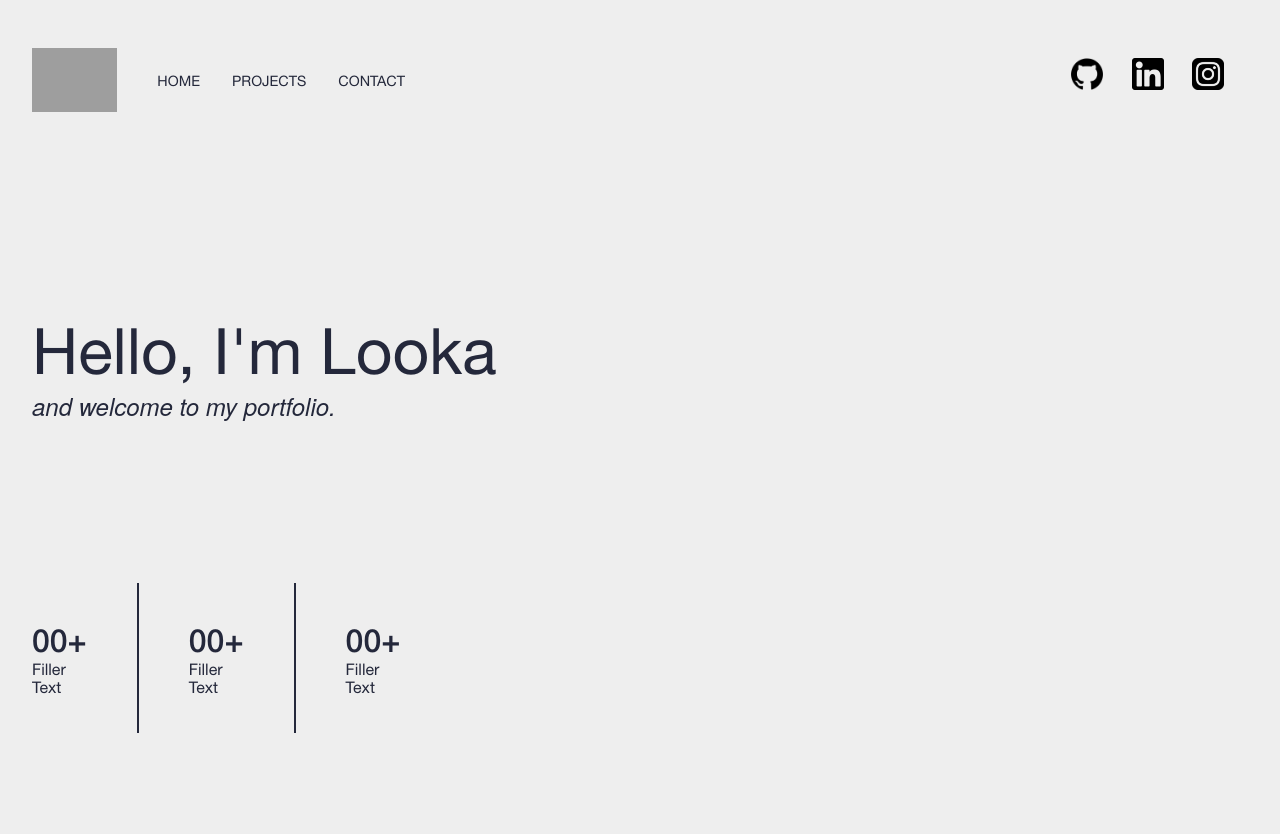
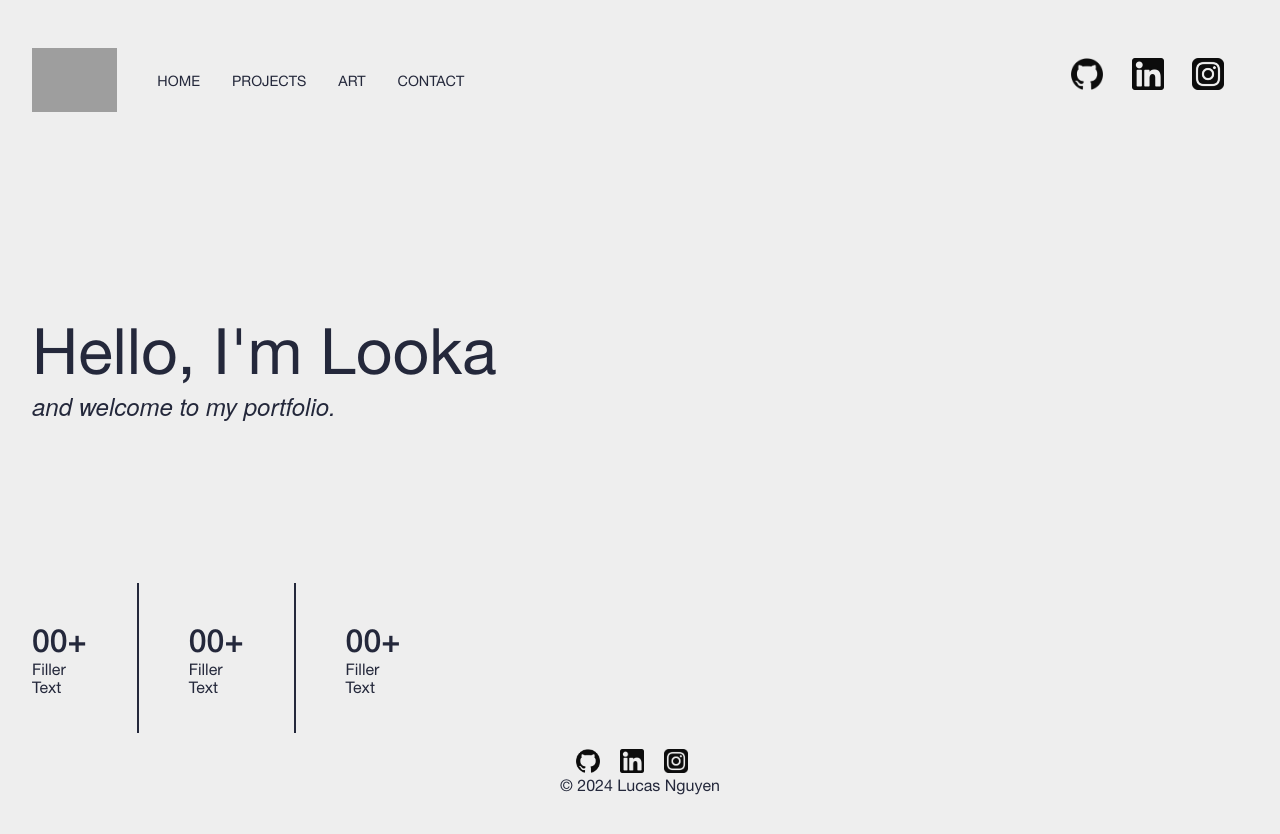
Before and after one commit to looka-n/looka-n.github.io, a plain HTML site: page index.html in a window 1280 px wide. Shown: the top 834 px of the page. After the commit the page ends 800 px from the top, so only its background shows below. Drawn offline with Linux system fonts and the light colour scheme; grey boxes are pictures that could not be loaded; a web font is replaced by a local one.

Commit message:
Add footer and new link to art page

```diff
--- a/index.html
+++ b/index.html
@@ -8,12 +8,13 @@
 </head>
 <body>
 
-    <!-- Navigation Bar -->
+    <!-- Navigation bar -->
     <nav>
         <img class="nav-logo" src="assets/index/logo.jpg">
         <ul class="nav-links">
             <li><a class="hover-bar load-fade" href="">HOME</a></li>
             <li><a class="hover-bar load-fade" href="pages/projects.html">PROJECTS</a></li>
+            <li><a class="hover-bar load-fade" href="pages/art.html">ART</a></li>
             <li><a class="hover-bar load-fade" href="pages/contact.html">CONTACT</a></li>
         </ul>
         <div class="social-links load-fade">
@@ -25,7 +26,6 @@
 
     <!-- Intro -->
     <div class="intro">
-        <!-- Text -->
         <h1 class="intro-slide no-select">
             Hello, I'm Looka
         </h1>
@@ -34,6 +34,7 @@
         </h2>
     </div>
 
+    <!-- Info section -->
     <div class="info-section load-fade">
         <div class="info-box">
             <h1>00+</h1>
@@ -51,5 +52,15 @@
         </div>
     </div>
 
+    <!-- Footer -->
+    <footer>
+        <div class="footer-links">
+            <a href="https://github.com/looka-n?tab=repositories"><img src="assets/index/logo_github.png"></a>
+            <a href="https://www.linkedin.com/in/nguyenlucas/"><img src="assets/index/logo_linkedin.png"></a>
+            <a href="https://www.instagram.com/heyitslooka/"><img src="assets/index/logo_instagram.png"></a>
+        </div>
+        <p>© 2024 Lucas Nguyen</p>
+    </footer>
+
 </body>
 </html>
--- a/style.css
+++ b/style.css
@@ -54,7 +54,6 @@
 /* Body */
 body {
     font-size: 1em;
-    min-height: 200vh;
     background-color: #eeeeee;
     margin-left: 2.5%;
     margin-right: 2.5%;
@@ -90,6 +89,12 @@ nav {
     filter: invert(1);
     margin-right: 1.5rem;
     height: 2em;
+    opacity: 0.95;
+    transition: transform 0.3s ease;
+}
+
+.social-links img:hover {
+    transform: scale(1.2);
 }
 .hover-bar {
     position: relative;
@@ -181,12 +186,12 @@ nav {
     }
 }
 
+/* Info section */
 .info-section {
     margin-top: 20vh;
     width: 200px;
     height: 150px;
     display: flex;
-    top: 50%;
 }
 .info-box {
     display: flex;
@@ -198,6 +203,23 @@ nav {
     font-weight: bold;
 }
 .vertical-line {
+    /* display: flex; */
     border-left: solid 2px #24283b;
     margin: 0 50px;
 }
+
+/* Footer */
+footer {
+    /* margin-top: 20vh; */
+    display: flex;
+    flex-direction: column;
+    /* justify-content: space-between; */
+    align-items: center;
+}
+.footer-links img {
+    filter: invert(1);
+    margin-top: 1rem;
+    margin-right: 1rem;
+    height: 1.5em;
+    opacity: 0.95;
+}
```
Also changed, not shown: pages/art.html (added).
